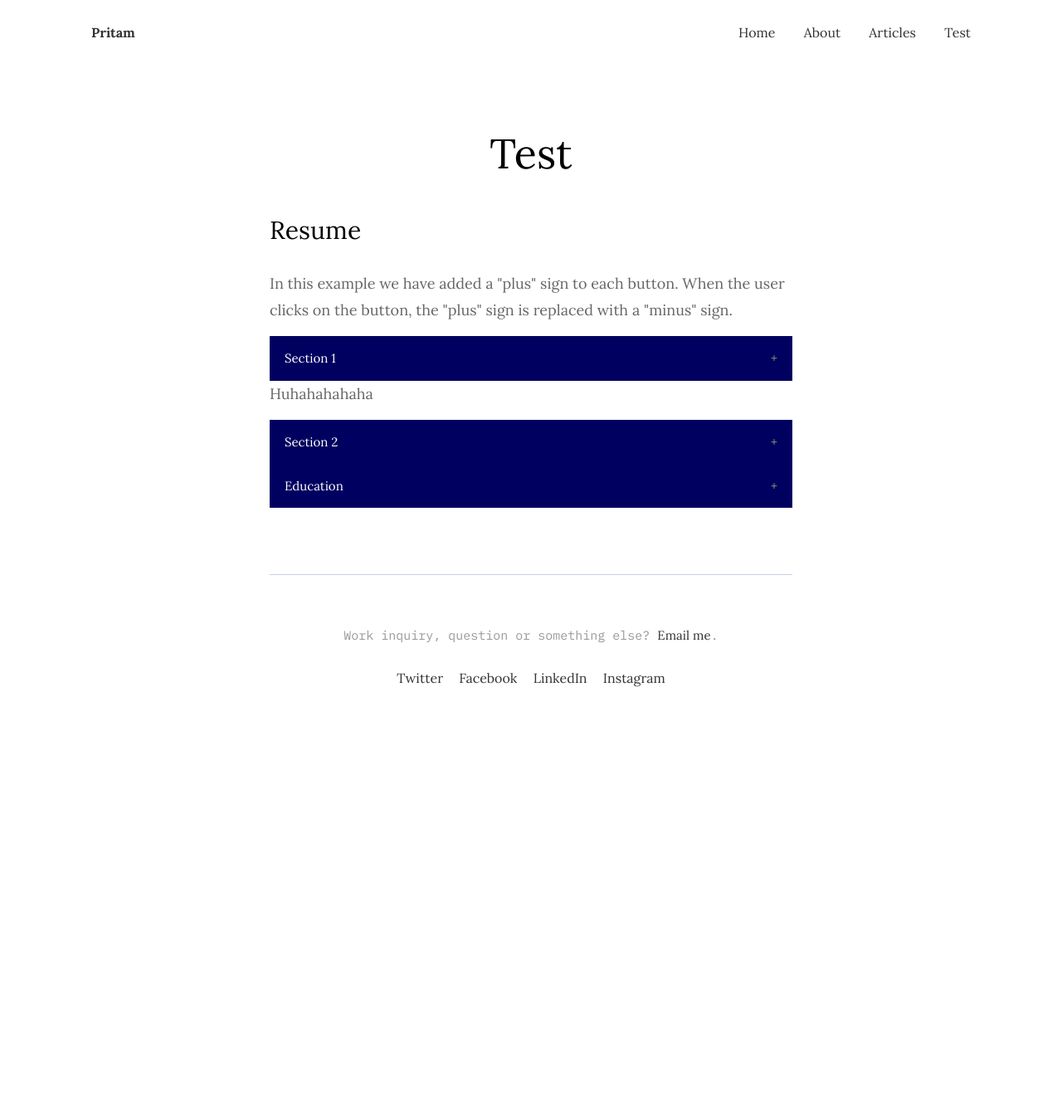
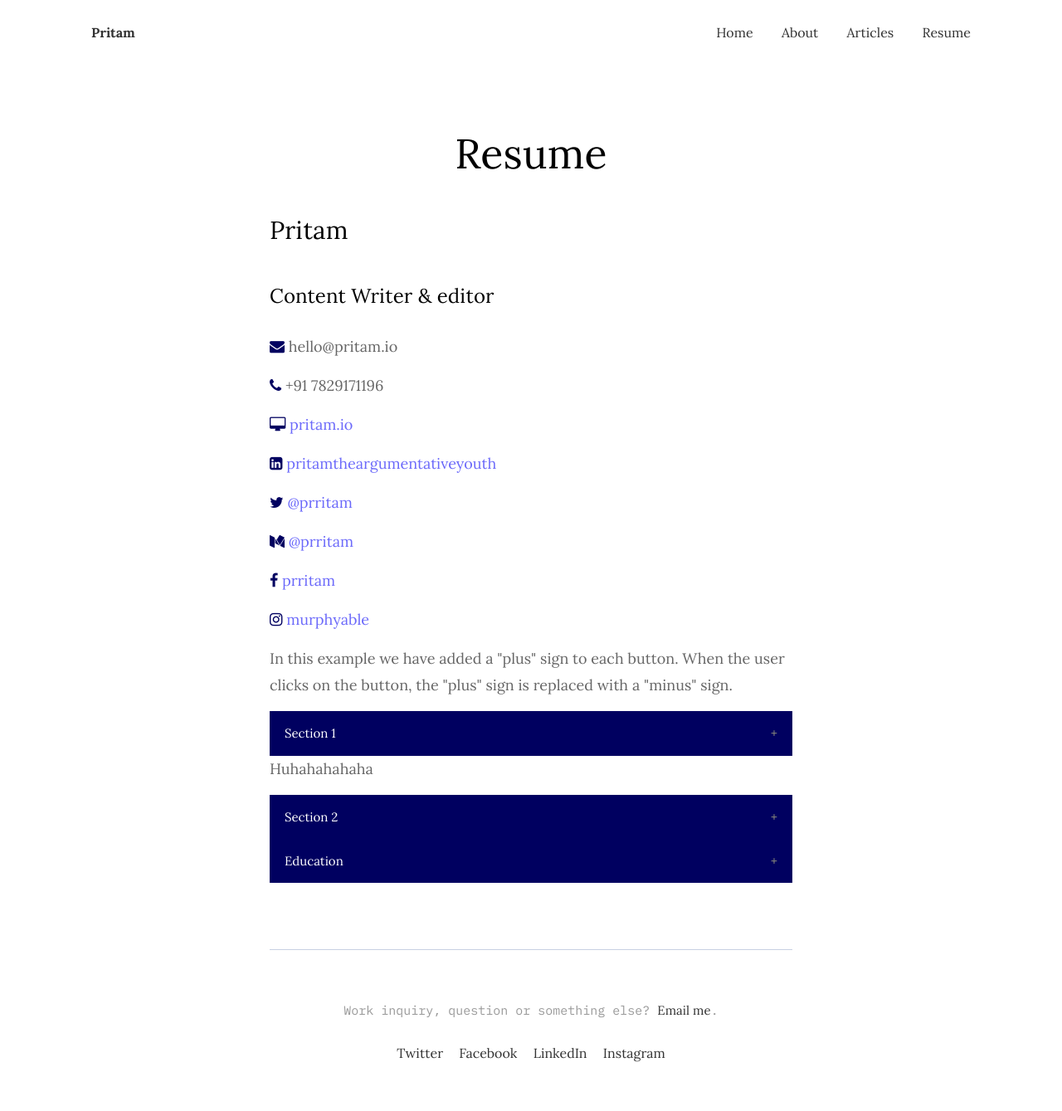
Before and after one commit to argumentativeyouth/pritams-portfolio, a Jekyll site: the page built from _pages/resume.md, in a window 1280 px wide. Shown: the whole page at 83% size. Built offline with Jekyll 4.4.1, drawn with Linux system fonts in a browser that asks for light colours; before the commit the page ends 900 px from its top, so only the background shows below that.

Commit message:
Update and rename test.md to resume.md

```diff
--- a/_pages/test.md
+++ b/_pages/resume.md
@@ -1,12 +1,13 @@
 ---
 layout: page
-title: Test
-permalink: /test/
+title: Resume
+permalink: /resume/
 image:
 ---
 <html>
 <head>
 <meta name="viewport" content="width=device-width, initial-scale=1">
+<link rel="stylesheet" href="https://cdnjs.cloudflare.com/ajax/libs/font-awesome/4.7.0/css/font-awesome.min.css">
 <style>
 .accordion {
   background-color: #000060;
@@ -48,7 +49,18 @@ image:
 </head>
 <body>
 
-<h2>Resume</h2>
+<h2>Pritam</h2>
+<h3>Content Writer & editor</h3>
+<p><i class="fa fa-envelope" style="color:#000060;"></i> hello@pritam.io</p>
+<p><i class="fa fa-phone" style="color:#000060;"></i> +91 7829171196</p>
+<p><i class="fa fa-desktop" style="color:#000060;"></i> <a href="https://pritam.io" target="_blank">pritam.io</a>
+</p>
+<p><i class="fa fa-linkedin-square" style="color:#000060;"></i> <a href="https://www.linkedin.com/in/pritamtheargumentativeyouth/" target="_blank">pritamtheargumentativeyouth</a></p>
+<p><i class="fa fa-twitter" style="color:#000060;"></i> <a href="https://twitter.com/prritam" target="_blank">@prritam</a></p>
+<p><i class="fa fa-medium" style="color:#000060;"></i> <a href="https://medium.com/@prritam" target="_blank">@prritam</a></p>
+<p><i class="fa fa-facebook" style="color:#000060;"></i> <a href="https://www.facebook.com/prritam" target="_blank">prritam</a></p>
+<p><i class="fa fa-instagram" style="color:#000060;"></i> <a href="https://www.instagram.com/murphyable/" target="_blank">murphyable</a></p>
+
 <p>In this example we have added a "plus" sign to each button. When the user clicks on the button, the "plus" sign is replaced with a "minus" sign.</p>
 <button class="accordion">Section 1</button>
 <div class="panel">
```
